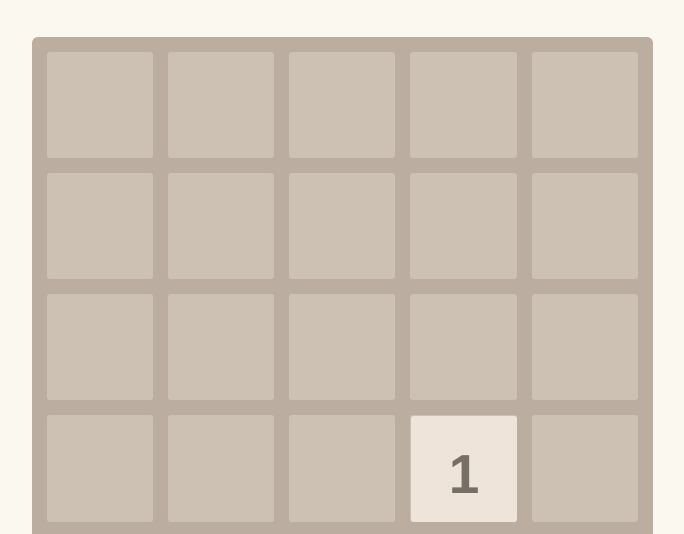
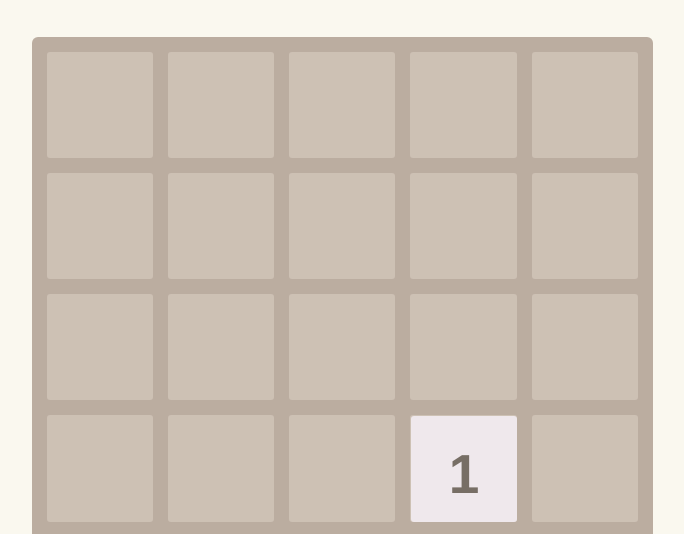
Before and after one commit to true65536/65536-4, a plain HTML site: page index.html in a window 1280 px wide. Shown: the part 205-739 px from the top of the page, without its empty margins (298-982 px from the left). Drawn offline with Linux system fonts and the light colour scheme; a web font is replaced by a local one.

Commit message:
Update main2.css

```diff
--- a/style/main2.css
+++ b/style/main2.css
@@ -338,6 +338,9 @@ hr {
   -moz-transition: 100ms ease-in-out;
   -webkit-transition-property: top, left;
   -moz-transition-property: top, left; }
+  .tile.tile-1 {
+    background: #efe8ec;
+    box-shadow: 0 0 30px 10px rgba(243, 215, 116, 0), inset 0 0 0 1px rgba(255, 255, 255, 0); }
   .tile.tile-2 {
     background: #eee4da;
     box-shadow: 0 0 30px 10px rgba(243, 215, 116, 0), inset 0 0 0 1px rgba(255, 255, 255, 0); }
```
